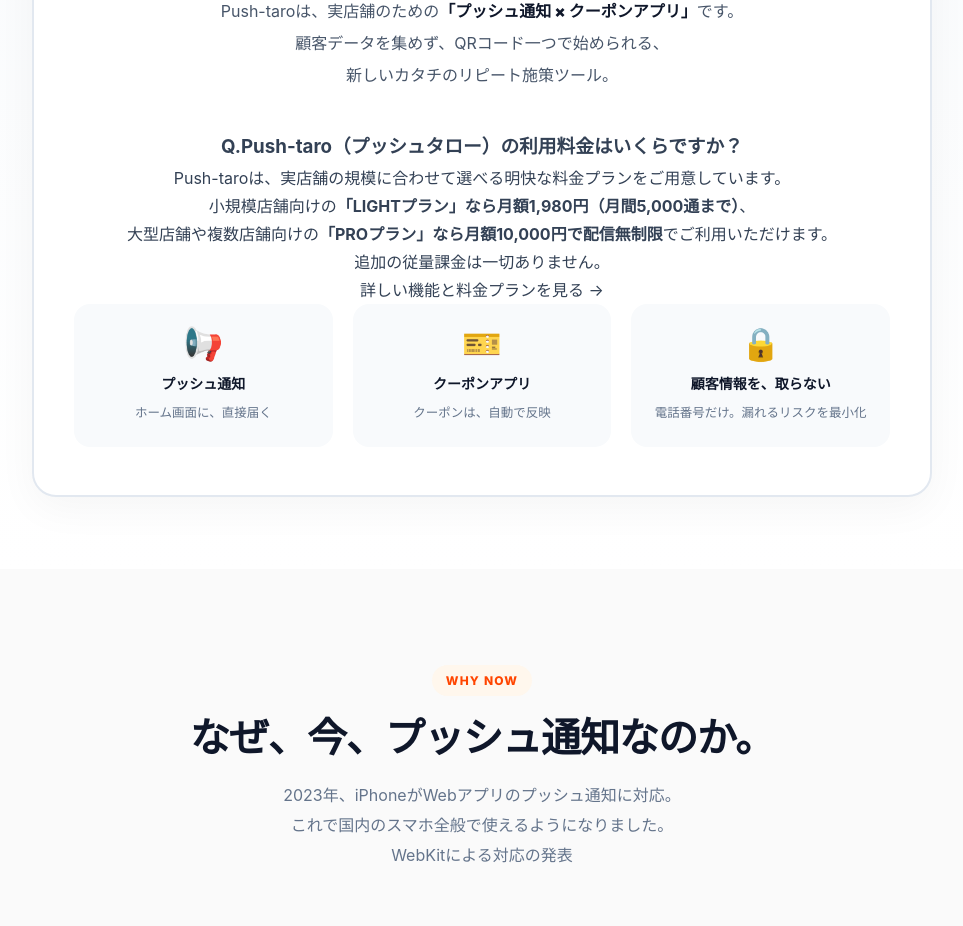
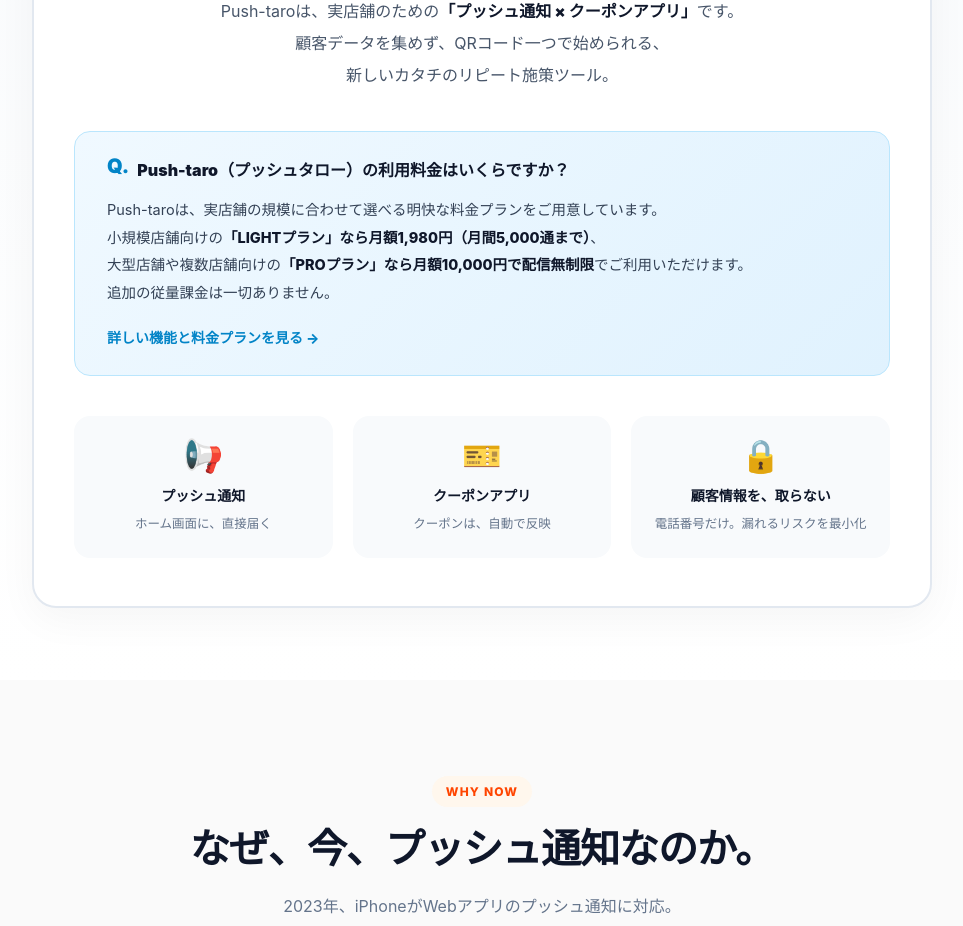
Before and after one commit to thellcishii-lang/push-taro, a Next.js app: page / in a window 1280 px wide. Shown: the part 1318-2244 px from the top of the page, without its empty margins (158-1121 px from the left). Built offline with nearby package versions, Linux system fonts and the light colour scheme; no server answers.

Commit message:
Update lp.css

```diff
--- a/app/lp.css
+++ b/app/lp.css
@@ -1,8 +1,6 @@
 /* ============================================================
    app/lp.css  完全リファクタリング版
-   - 未使用クラスを全て削除
-   - 新LP（HomeClient.tsx）で使うクラスのみ収録
-   ============================================================ */
+============================================================ */
 
 /* ============================================================
    RESET & BASE
@@ -491,7 +489,7 @@ img { max-width: 100%; display: block; }
 }
 
 /* ============================================================
-   GUIDE PROMO 2（実店舗の集客、その「後」）
+   GUIDE PROMO 2
 ============================================================ */
 .guide-promo-2 {
   background: #fff;
@@ -1112,7 +1110,7 @@ img { max-width: 100%; display: block; }
   color: #94a3b8; margin-top: 20px; font-weight: 600;
 }
 
-/* ---- Screen Customize（新規） ---- */
+/* ---- Screen Customize ---- */
 .screen-customize {
   display: flex; gap: 24px;
   max-width: 900px; margin: 56px auto 0;
@@ -1134,7 +1132,7 @@ img { max-width: 100%; display: block; }
 .screen-customize-body strong { color: #c2410c; font-weight: 900; }
 
 /* ============================================================
-   COMPARISON（他社比較）
+   COMPARISON
 ============================================================ */
 .compare-table-wrap {
   max-width: 1000px; margin: 0 auto 32px;
@@ -1987,9 +1985,6 @@ img { max-width: 100%; display: block; }
 }
 
 @media (max-width: 768px) {
-  /* 既存のスタイル... */
-
-  /* ★ 追加：スマホではロゴの説明文を非表示 */
   .logo small {
     display: none;
   }
@@ -2003,7 +1998,7 @@ img { max-width: 100%; display: block; }
   grid-template-columns: 1fr 1fr;
   gap: 24px;
   max-width: 900px;
-  margin: 0 auto 48px; /* 下のフローとの余白 */
+  margin: 0 auto 48px;
 }
 .coupon-example {
   padding: 24px 28px;
@@ -2139,131 +2134,49 @@ img { max-width: 100%; display: block; }
 }
 
 /* ============================================================
-   WHAT IS 価格ダイジェスト（リッチ版）
-============================================================ */
-.what-is-price {
+   WHAT IS Q&A（AI検索対策）
+============================================================ */
+.what-is-qa {
+  background: linear-gradient(135deg, #f0f9ff, #e0f2fe);
+  border: 1px solid #bae6fd;
+  border-radius: 16px;
+  padding: 24px 32px;
+  margin-top: 8px;
+  margin-bottom: 40px;
+  text-align: left;
+}
+.what-is-qa-q {
+  font-size: 16px;
+  font-weight: 900;
+  color: #0f172a;
+  margin: 0 0 12px;
   display: flex;
-  align-items: center;
-  justify-content: center;
-  gap: 20px;
-  margin-top: -10px;
-  margin-bottom: 40px;
-  flex-wrap: wrap;
-}
-
-.price-short {
-  position: relative;
-  display: flex;
-  flex-direction: column;
-  align-items: center;
-  justify-content: center;
-  background: #fff;
-  border: 2px solid var(--orange);
-  border-radius: 16px;
-  padding: 14px 28px;
-  min-width: 170px;
-  box-shadow: 0 8px 24px rgba(255, 69, 0, 0.15);
-  transition: transform 0.3s cubic-bezier(0.34, 1.56, 0.64, 1), box-shadow 0.3s ease;
-  overflow: hidden;
-  cursor: default;
-}
-
-/* 光沢アニメーション */
-.price-short::after {
-  content: '';
-  position: absolute;
-  top: 0;
-  left: -100%;
-  width: 50%;
-  height: 100%;
-  background: linear-gradient(to right, rgba(255,255,255,0) 0%, rgba(255,255,255,0.8) 50%, rgba(255,255,255,0) 100%);
-  transform: skewX(-20deg);
-  animation: price-shine 4s infinite;
-  z-index: 0;
-  pointer-events: none;
-}
-
-@keyframes price-shine {
-  0% { left: -100%; }
-  20% { left: 100%; }
-  100% { left: 100%; }
-}
-
-/* 内側の背景グラデーション */
-.price-short::before {
-  content: '';
-  position: absolute;
-  inset: 0;
-  background: linear-gradient(135deg, #fff7ed, #ffedd5);
-  z-index: 0;
-}
-.price-short.is-pro::before {
-  background: linear-gradient(135deg, #fff7ed, #fed7aa);
-}
-
-.price-short > * {
-  position: relative;
-  z-index: 1;
-}
-
-/* ホバー時の動き */
-.price-short:hover {
-  transform: translateY(-4px) scale(1.03);
-  box-shadow: 0 12px 32px rgba(255, 69, 0, 0.25);
-}
-
-.price-short span {
-  font-size: 13px;
+  align-items: flex-start;
+  gap: 8px;
+}
+.what-is-qa-q .q-mark {
+  color: #0284c7;
+  font-family: var(--font-en);
+  font-size: 20px;
+  line-height: 1;
+}
+.what-is-qa-a {
+  font-size: 14.5px;
+  color: #334155;
+  line-height: 1.9;
+  margin: 0 0 16px;
+}
+.what-is-qa-a strong {
+  color: #0f172a;
   font-weight: 800;
-  color: #c2410c;
-  margin-bottom: 4px;
-}
-
-.price-short strong {
-  font-family: var(--font-en);
-  font-size: 28px;
-  font-weight: 900;
-  color: var(--orange);
-  line-height: 1;
-  letter-spacing: -1px;
-}
-
-/* 詳しくはこちらリンク */
-.price-link {
-  display: flex;
-  align-items: center;
-  gap: 6px;
-  font-size: 15px;
+}
+.what-is-qa-link {
+  display: inline-block;
+  font-size: 14px;
   font-weight: 800;
-  color: var(--slate-700);
+  color: #0284c7;
   text-decoration: none;
-  padding: 12px 24px;
-  border-radius: 30px;
-  background: var(--slate-100);
-  transition: all 0.2s;
-}
-
-.price-link:hover {
-  background: var(--slate-200);
-  color: var(--orange);
-}
-
-.price-arrow {
-  transition: transform 0.3s ease;
-}
-
-.price-link:hover .price-arrow {
-  transform: translateX(4px);
-}
-
-/* スマホ用 */
-@media (max-width: 768px) {
-  .what-is-price {
-    flex-direction: column;
-    gap: 16px;
-  }
-  .price-short {
-    width: 100%;
-    max-width: 280px;
-  }
-}
+}
+.what-is-qa-link:hover {
+  text-decoration: underline;
+}
```
